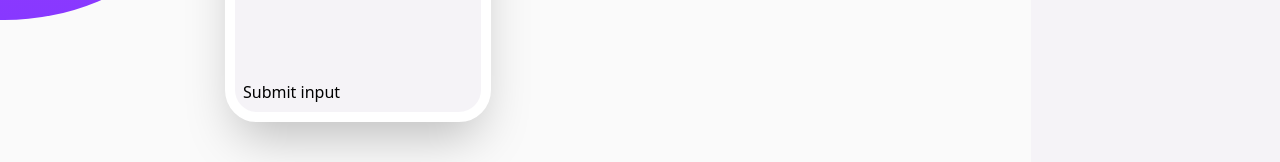
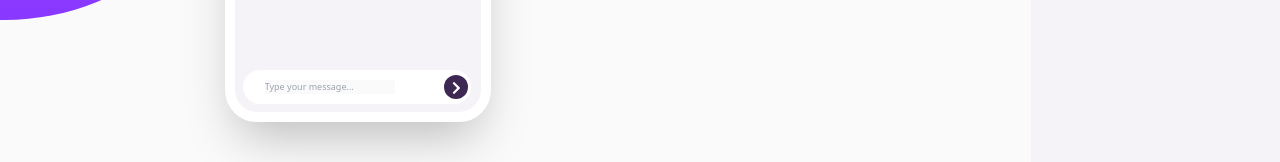
Before and after one commit to bryanmagalong/chat-app-css-react, a React (Create React App) app: page / in a window 1280 px wide. Shown: the part 518-680 px from the top of the page. Built offline with nearby package versions, Linux system fonts and the light colour scheme.

Commit message:
feat(SubmitInput): add styles, button and FontAwesomeIcon

```diff
--- a/src/components/MobilePreview/SubmitInput.js
+++ b/src/components/MobilePreview/SubmitInput.js
@@ -1,7 +1,23 @@
 import React from 'react';
+import { FontAwesomeIcon } from '@fortawesome/react-fontawesome';
+import { faChevronRight } from '@fortawesome/free-solid-svg-icons';
 
 const SubmitInput = ({ children }) => (
-  <div className="px-2 pb-2">Submit input</div>
+  <div className="px-2 pb-2">
+    <div className="flex justify-between items-center w-submit-x h-submit-y rounded-submit bg-white overflow-hidden p-submit-button">
+      <input
+        className="text-submit ml-placeholder"
+        type="text"
+        placeholder="Type your message..."
+        disabled
+      />
+      <div className="w-6 h-6 rounded-full bg-very-dark-desaturated-violet text-center text-white">
+        <button className="w-full" disabled>
+          <FontAwesomeIcon icon={faChevronRight} size="sm" />
+        </button>
+      </div>
+    </div>
+  </div>
 );
 
 export default SubmitInput;
```
